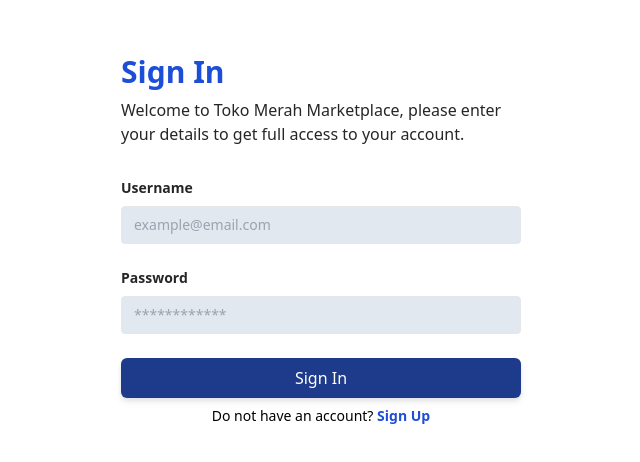
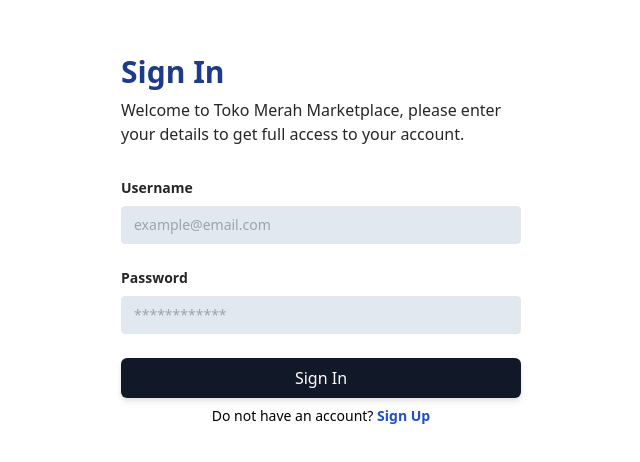
Before and after one commit to myusufalpian/Sharing-Session-NextJs, a Next.js app: page /auth/signin in a window 1280 px wide. Shown: the part 176-638 px from the top of the page, without its empty margins (319-959 px from the left). Built offline with nearby package versions, Linux system fonts and the light colour scheme.

Commit message:
fix setToken when dispatch

```diff
--- a/src/components/fragments/FormSignIn.tsx
+++ b/src/components/fragments/FormSignIn.tsx
@@ -1,5 +1,5 @@
 import { useDispatch } from 'react-redux';
-import { setToken, setUser } from '@/redux/store/authSlice';
+import { setAuth, setUser } from '@/redux/store/authSlice';
 import { fetchApi } from '@/utils/api';
 import Button from '../elements/Button';
 import InputForm from '../elements/Input';
@@ -22,7 +22,7 @@
 
             if (response.status === 200) {
                 // Save token and user info in Redux store
-                dispatch(setToken(data.token));
+                dispatch(setAuth(data.token));
                 dispatch(setUser({
                     id: data.id,
                     username: data.username,
@@ -55,7 +55,7 @@
                 <InputForm htmlfor={'username'} type={'text'} placeholder={'example@email.com'} name={'username'} id={'username'}>Username</InputForm>
                 <InputForm htmlfor={'password'} type={'password'} placeholder={'************'} name={'password'} id={'password'}>Password</InputForm>
             </div>
-            <Button variant='bg-blue-900 w-full' text='text-white'>Sign In</Button>
+            <Button variant='bg-gray-900 w-full' text='text-white'>Sign In</Button>
         </form>
     );
 }
--- a/src/components/layouts/AuthLayout/index.tsx
+++ b/src/components/layouts/AuthLayout/index.tsx
@@ -11,7 +11,7 @@
     return (
         <div className="flex items-center justify-center min-h-screen">
             <div className="w-full max-w-md p-6 mx-auto">
-                <h1 className="mb-2 text-3xl font-bold text-blue-700">{authTitle}</h1>
+                <h1 className="mb-2 text-3xl font-bold text-blue-900">{authTitle}</h1>
                 <p className="mb-8 font-medium text-neutral-800">
                     Welcome to Toko Merah Marketplace, please enter your details to get full access to your account.
                 </p>
```
